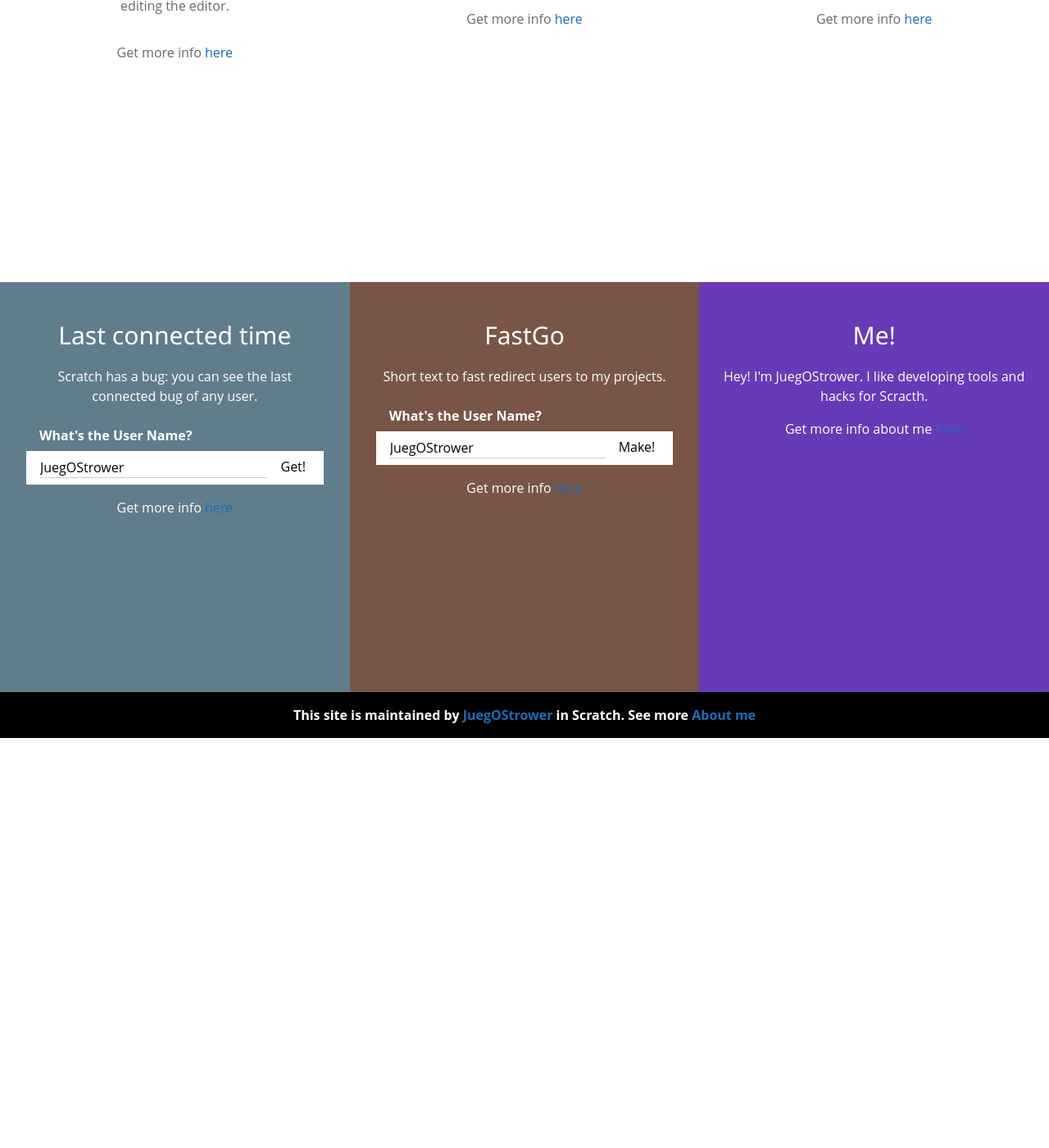
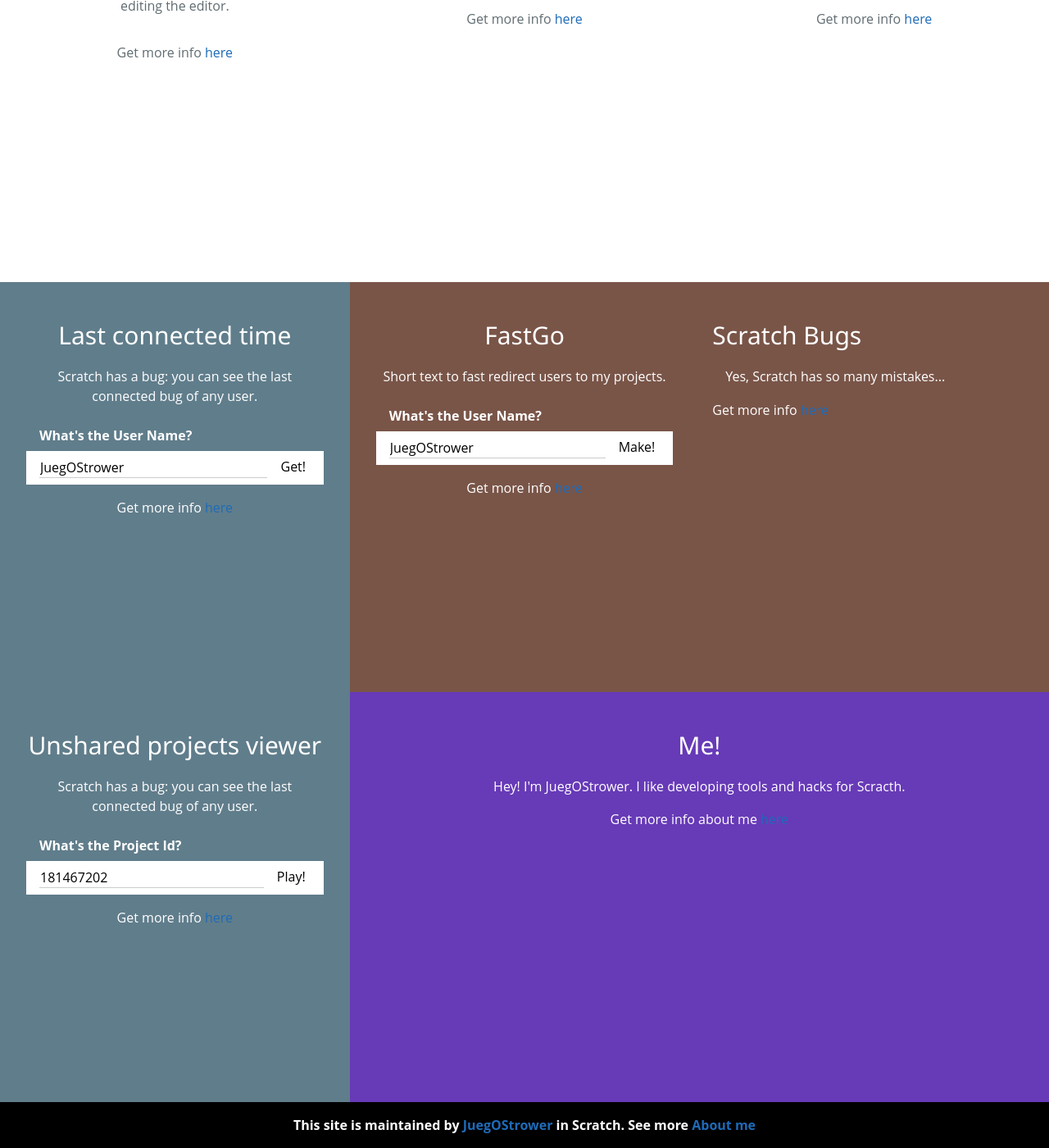
Before and after one commit to JuegOStrower/juegostrower.github.io, a Jekyll site: the page index.html, which Jekyll copies as it is, in a window 1280 px wide and 1400 px high, scrolled down 1101 px. Shown: the whole window at 82% size. Built offline with Jekyll 4.4.1, drawn with Linux system fonts in a browser that asks for light colours; comment, search, counter and statistics services are not loaded; before the commit the page ends 2001 px from its top, so only the background shows below that.

Commit message:
Update index.html

```diff
--- a/index.html
+++ b/index.html
@@ -160,13 +160,40 @@
         </tbody></table>
         </div>
         <p>Get more info <a href="fastgo">here</a></p></div>
-  </div><div class="w3-third w3-deep-purple w3-center" style="min-height:500px">
+  </div>
+          <div class="w3-third w3-brown w3-container" style="min-height:500px">
+    <div class="w3-padding-32">
+      <h2>Scratch Bugs</h2>
+      <p class="w3-container">Yes, Scratch has so many mistakes...</p>
+    <p>Get more info <a href="bugs">here</a></p>
+</div>
+  </div>
+</div>
+<div class="w3-row">
+  <div class="w3-third w3-blue-gray w3-container" style="min-height:500px">
+    <div class="w3-padding-32 w3-center">
+      <h2>Unshared projects viewer</h2>
+      <p class="w3-container">Scratch has a bug: you can see the last connected bug of any user.</p>
+    <div class="w3-container w3-responsive">
+        <table class="w3-table">
+          <tbody><tr class="w3-text-white">
+              <th><label for="unshid">What's the Project Id?</label></th>
+          </tr>
+          <tr class="w3-white">
+            <td><input id="unshid" style="padding:1px" class="w3-input" type="text" value="181467202"></td>
+            <td onclick="window.location = '/unsharedviewer/#' + document.getElementById('unshid').value">Play!</td>
+</tr>
+        </tbody></table>
+        </div>
+        <p>Get more info <a href="lastconnected">here</a></p></div>
+  </div>
+<div class="w3-twothird w3-deep-purple w3-center" style="min-height:500px">
     <div class="w3-padding-32">
       <h2>Me!</h2>
       <p class="w3-container">Hey! I'm JuegOStrower. I like developing tools and hacks for Scracth.</p>
         <p>Get more info about me <a href="me">here</a></p></div>
   </div>
 </div>
-<footer style="min-height: calc(100vh - 1740px - 331px);" class="w3-center w3-container w3-black w3-padding-16">
+      <footer style="min-height: calc(100vh - 1740px - 331px);" class="w3-center w3-container w3-black w3-padding-16">
         <span class="site-footer-owner">This site is maintained by <a href="https://scratch.mit.edu/users/JuegOStrower">JuegOStrower</a> in Scratch. See more <a href="me">About me</a></span>
       </footer></body></html>
```
